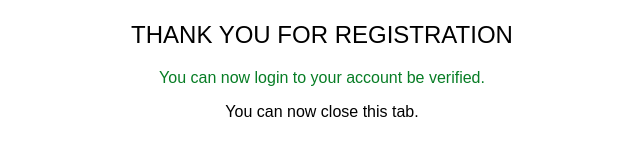
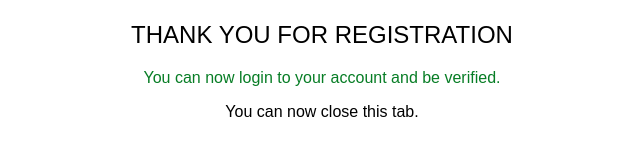
Before and after one commit to AlertoBarangay/UserRegistration, a plain HTML site: page registered.html in a window 1280 px wide. Shown: the part 253-408 px from the top of the page, 318-958 px from the left. Drawn offline with nearby package versions, Linux system fonts and the light colour scheme; no server answers.

Commit message:
Update registered.html

```diff
--- a/registered.html
+++ b/registered.html
@@ -13,7 +13,7 @@
     <h2>
       THANK YOU FOR REGISTRATION
     </h2>
-    <p style="color: #077d25">You can now login to your account be verified.</p>
+    <p style="color: #077d25">You can now login to your account and be verified.</p>
     <p>You can now close this tab.</p>
   </div>
 </body>
```
